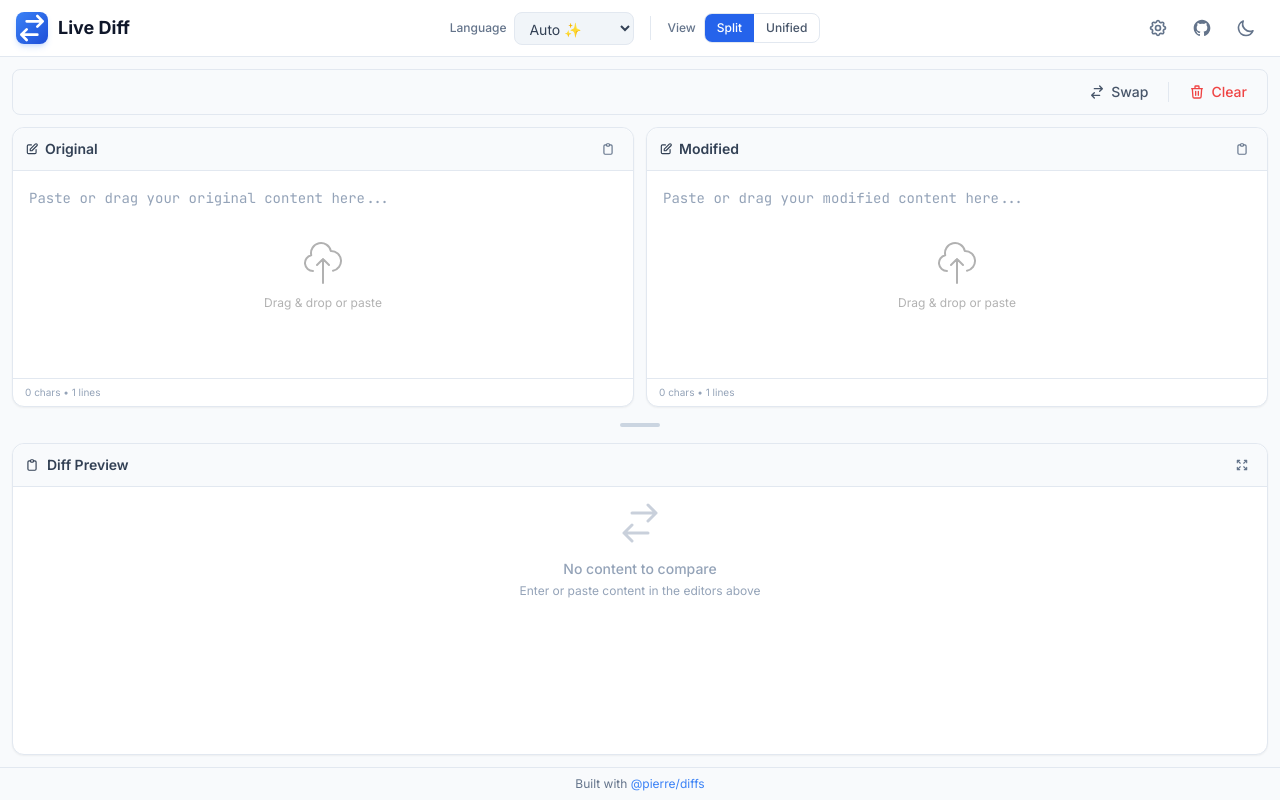
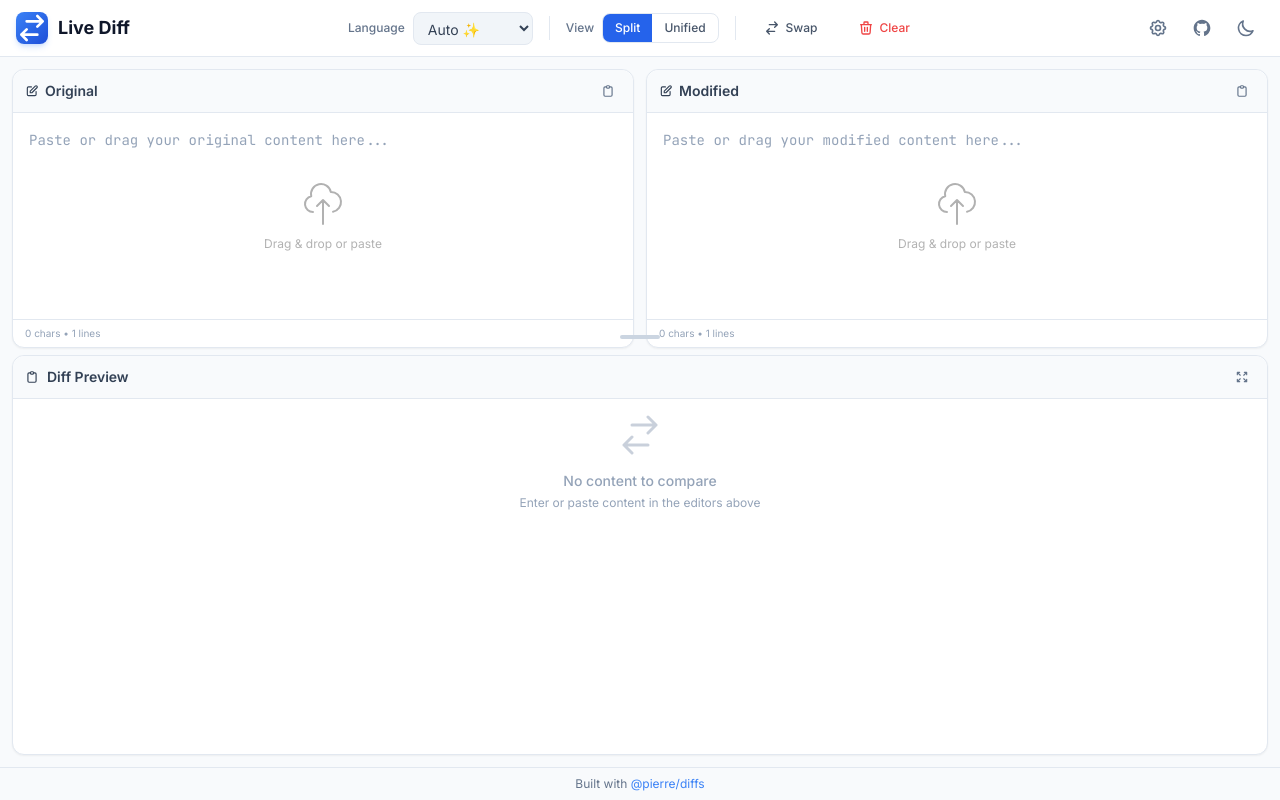
Before and after one commit to yhzhu99/live-diff, a React (Vite) app: page / in a window 1280 px wide. Built offline with nearby package versions, Linux system fonts and the light colour scheme.

Commit message:
feat: Persist all UI settings to localStorage and integrate action buttons into the header.

```diff
--- a/src/App.tsx
+++ b/src/App.tsx
@@ -2,7 +2,6 @@ import { useState, useCallback, useMemo, useRef, useEffect } from 'react'
 import { MultiFileDiff, type FileContents } from '@pierre/diffs/react'
 import hljs from 'highlight.js'
 import { Editor } from './components/Editor'
-import { Toolbar } from './components/Toolbar'
 import { Header } from './components/Header'
 import { SettingsModal } from './components/SettingsModal'
 
@@ -34,44 +33,101 @@ const LANGUAGES = [
 
 type DiffStyle = 'split' | 'unified'
 
-// LocalStorage key for dark mode
-const DARK_MODE_KEY = 'live-diff-dark-mode'
+// LocalStorage keys
+const STORAGE_KEYS = {
+  DARK_MODE: 'live-diff-dark-mode',
+  DIFF_STYLE: 'live-diff-diff-style',
+  LINE_DIFF_TYPE: 'live-diff-line-diff-type',
+  SHOW_BACKGROUNDS: 'live-diff-show-backgrounds',
+  WRAP_TEXT: 'live-diff-wrap-text',
+  SHOW_LINE_NUMBERS: 'live-diff-show-line-numbers',
+  EDITOR_HEIGHT: 'live-diff-editor-height',
+}
+
+// Constraints for editor height
+const MIN_EDITOR_HEIGHT = 120
+const MAX_EDITOR_HEIGHT_RATIO = 0.5 // Max 50% of viewport
 
 export default function App() {
   const [originalContent, setOriginalContent] = useState('')
   const [modifiedContent, setModifiedContent] = useState('')
   const [language, setLanguage] = useState('auto')
   const [detectedLanguage, setDetectedLanguage] = useState('plaintext')
-  const [diffStyle, setDiffStyle] = useState<DiffStyle>('split')
 
-  // Initialize darkMode from localStorage, default to false (light mode)
+  // Initialize settings from localStorage
+  const [diffStyle, setDiffStyle] = useState<DiffStyle>(() => {
+    const stored = localStorage.getItem(STORAGE_KEYS.DIFF_STYLE)
+    return (stored === 'unified' ? 'unified' : 'split') as DiffStyle
+  })
+
   const [darkMode, setDarkMode] = useState(() => {
-    const stored = localStorage.getItem(DARK_MODE_KEY)
-    if (stored !== null) {
-      return stored === 'true'
-    }
-    return false // Default to light mode
+    const stored = localStorage.getItem(STORAGE_KEYS.DARK_MODE)
+    return stored === 'true'
   })
 
   // Settings Modal
   const [isSettingsOpen, setIsSettingsOpen] = useState(false)
 
-  // Advanced Options
-  const [lineDiffType, setLineDiffType] = useState<'word-alt' | 'word' | 'char' | 'none'>('word-alt')
-  const [showBackgrounds, setShowBackgrounds] = useState(true)
-  const [wrapText, setWrapText] = useState(true)
-  const [showLineNumbers, setShowLineNumbers] = useState(true)
+  // Advanced Options - all persisted
+  const [lineDiffType, setLineDiffType] = useState<'word-alt' | 'word' | 'char' | 'none'>(() => {
+    const stored = localStorage.getItem(STORAGE_KEYS.LINE_DIFF_TYPE)
+    return (['word-alt', 'word', 'char', 'none'].includes(stored || '') ? stored : 'word-alt') as 'word-alt' | 'word' | 'char' | 'none'
+  })
+
+  const [showBackgrounds, setShowBackgrounds] = useState(() => {
+    const stored = localStorage.getItem(STORAGE_KEYS.SHOW_BACKGROUNDS)
+    return stored !== 'false' // Default true
+  })
+
+  const [wrapText, setWrapText] = useState(() => {
+    const stored = localStorage.getItem(STORAGE_KEYS.WRAP_TEXT)
+    return stored !== 'false' // Default true
+  })
+
+  const [showLineNumbers, setShowLineNumbers] = useState(() => {
+    const stored = localStorage.getItem(STORAGE_KEYS.SHOW_LINE_NUMBERS)
+    return stored !== 'false' // Default true
+  })
 
   // Layout states
-  const [editorHeight, setEditorHeight] = useState(280)
+  const [editorHeight, setEditorHeight] = useState(() => {
+    const stored = localStorage.getItem(STORAGE_KEYS.EDITOR_HEIGHT)
+    const parsed = parseInt(stored || '', 10)
+    return !isNaN(parsed) && parsed >= MIN_EDITOR_HEIGHT ? parsed : 250
+  })
+
   const [isFullscreen, setIsFullscreen] = useState(false)
   const isResizing = useRef(false)
 
-  // Sync dark mode with document and localStorage
+  // Persist all settings to localStorage
   useEffect(() => {
     document.body.classList.toggle('dark', darkMode)
-    localStorage.setItem(DARK_MODE_KEY, String(darkMode))
+    localStorage.setItem(STORAGE_KEYS.DARK_MODE, String(darkMode))
   }, [darkMode])
+
+  useEffect(() => {
+    localStorage.setItem(STORAGE_KEYS.DIFF_STYLE, diffStyle)
+  }, [diffStyle])
+
+  useEffect(() => {
+    localStorage.setItem(STORAGE_KEYS.LINE_DIFF_TYPE, lineDiffType)
+  }, [lineDiffType])
+
+  useEffect(() => {
+    localStorage.setItem(STORAGE_KEYS.SHOW_BACKGROUNDS, String(showBackgrounds))
+  }, [showBackgrounds])
+
+  useEffect(() => {
+    localStorage.setItem(STORAGE_KEYS.WRAP_TEXT, String(wrapText))
+  }, [wrapText])
+
+  useEffect(() => {
+    localStorage.setItem(STORAGE_KEYS.SHOW_LINE_NUMBERS, String(showLineNumbers))
+  }, [showLineNumbers])
+
+  useEffect(() => {
+    localStorage.setItem(STORAGE_KEYS.EDITOR_HEIGHT, String(editorHeight))
+  }, [editorHeight])
 
   // Auto detection effect
   useEffect(() => {
@@ -152,7 +208,7 @@ export default function App() {
     setDarkMode(prev => !prev)
   }, [])
 
-  // Resizing logic
+  // Resizing logic with proper constraints
   const startResizing = useCallback(() => {
     isResizing.current = true
     document.body.style.cursor = 'row-resize'
@@ -167,10 +223,21 @@ export default function App() {
 
   const handleResize = useCallback((e: MouseEvent) => {
     if (!isResizing.current) return
-    // Adjust editor height based on mouse position (header is ~60px)
-    const newHeight = e.clientY - 100
-    if (newHeight > 120 && newHeight < window.innerHeight - 200) {
+
+    // Calculate max height based on viewport
+    const maxHeight = Math.floor(window.innerHeight * MAX_EDITOR_HEIGHT_RATIO)
+
+    // Header is ~52px, main padding is ~12px
+    const headerOffset = 64
+    const newHeight = e.clientY - headerOffset
+
+    // Apply constraints
+    if (newHeight >= MIN_EDITOR_HEIGHT && newHeight <= maxHeight) {
       setEditorHeight(newHeight)
+    } else if (newHeight < MIN_EDITOR_HEIGHT) {
+      setEditorHeight(MIN_EDITOR_HEIGHT)
+    } else if (newHeight > maxHeight) {
+      setEditorHeight(maxHeight)
     }
   }, [])
 
@@ -197,17 +264,16 @@ export default function App() {
         onLanguageChange={setLanguage}
         diffStyle={diffStyle}
         onDiffStyleChange={setDiffStyle}
+        onSwap={handleSwap}
+        onClear={handleClear}
         onOpenSettings={() => setIsSettingsOpen(true)}
       />
 
       <main className="flex-1 flex flex-col p-3 gap-3 max-w-[1800px] mx-auto w-full">
-        {/* Action Bar */}
-        <Toolbar onSwap={handleSwap} onClear={handleClear} />
-
         {/* Editor Section */}
         <div
           className="grid grid-cols-1 lg:grid-cols-2 gap-3 flex-none"
-          style={{ height: `${editorHeight}px` }}
+          style={{ height: `${editorHeight}px`, minHeight: `${MIN_EDITOR_HEIGHT}px` }}
         >
           <Editor
             title="Original"
--- a/src/components/Header.tsx
+++ b/src/components/Header.tsx
@@ -9,6 +9,9 @@ interface HeaderProps {
   // View controls
   diffStyle: 'split' | 'unified'
   onDiffStyleChange: (style: 'split' | 'unified') => void
+  // Actions
+  onSwap: () => void
+  onClear: () => void
   // Settings
   onOpenSettings: () => void
 }
@@ -22,6 +25,8 @@ export function Header({
   onLanguageChange,
   diffStyle,
   onDiffStyleChange,
+  onSwap,
+  onClear,
   onOpenSettings,
 }: HeaderProps) {
   const allLanguages = [{ value: 'auto', label: 'Auto ✨' }, ...languages]
@@ -99,6 +104,33 @@ export function Header({
             </button>
           </div>
         </div>
+
+        {/* Divider */}
+        <div className="w-px h-6 bg-surface-200 dark:bg-surface-700" />
+
+        {/* Swap Button */}
+        <button
+          onClick={onSwap}
+          className="inline-flex items-center gap-1.5 px-3 py-1.5 text-xs font-medium rounded-lg text-surface-600 dark:text-surface-400 hover:bg-surface-100 dark:hover:bg-surface-800 transition-colors"
+          title="Swap original and modified content"
+        >
+          <svg className="w-4 h-4" fill="none" viewBox="0 0 24 24" stroke="currentColor">
+            <path strokeLinecap="round" strokeLinejoin="round" strokeWidth={2} d="M8 7h12m0 0l-4-4m4 4l-4 4m0 6H4m0 0l4 4m-4-4l4-4" />
+          </svg>
+          Swap
+        </button>
+
+        {/* Clear Button */}
+        <button
+          onClick={onClear}
+          className="inline-flex items-center gap-1.5 px-3 py-1.5 text-xs font-medium rounded-lg text-red-500 hover:bg-red-50 dark:hover:bg-red-900/20 transition-colors"
+          title="Clear all content"
+        >
+          <svg className="w-4 h-4" fill="none" viewBox="0 0 24 24" stroke="currentColor">
+            <path strokeLinecap="round" strokeLinejoin="round" strokeWidth={2} d="M19 7l-.867 12.142A2 2 0 0116.138 21H7.862a2 2 0 01-1.995-1.858L5 7m5 4v6m4-6v6m1-10V4a1 1 0 00-1-1h-4a1 1 0 00-1 1v3M4 7h16" />
+          </svg>
+          Clear
+        </button>
       </div>
 
       {/* Right Controls */}
--- a/src/components/Toolbar.tsx
+++ /dev/null
@@ -1,30 +0,0 @@
-interface ToolbarProps {
-  onSwap: () => void
-  onClear: () => void
-}
-
-export function Toolbar({ onSwap, onClear }: ToolbarProps) {
-  return (
-    <div className="flex items-center justify-end gap-2 px-2 py-1.5 bg-surface-50 dark:bg-surface-900 rounded-lg border border-surface-200 dark:border-surface-700">
-      <button
-        className="inline-flex items-center gap-1.5 px-3 py-1.5 text-sm font-medium rounded-lg text-surface-600 dark:text-surface-400 hover:bg-surface-100 dark:hover:bg-surface-800 transition-colors"
-        onClick={onSwap}
-      >
-        <svg className="w-4 h-4" fill="none" viewBox="0 0 24 24" stroke="currentColor">
-          <path strokeLinecap="round" strokeLinejoin="round" strokeWidth={2} d="M8 7h12m0 0l-4-4m4 4l-4 4m0 6H4m0 0l4 4m-4-4l4-4" />
-        </svg>
-        Swap
-      </button>
-      <div className="w-px h-5 bg-surface-200 dark:bg-surface-700" />
-      <button
-        className="inline-flex items-center gap-1.5 px-3 py-1.5 text-sm font-medium rounded-lg text-red-500 hover:bg-red-50 dark:hover:bg-red-900/20 transition-colors"
-        onClick={onClear}
-      >
-        <svg className="w-4 h-4" fill="none" viewBox="0 0 24 24" stroke="currentColor">
-          <path strokeLinecap="round" strokeLinejoin="round" strokeWidth={2} d="M19 7l-.867 12.142A2 2 0 0116.138 21H7.862a2 2 0 01-1.995-1.858L5 7m5 4v6m4-6v6m1-10V4a1 1 0 00-1-1h-4a1 1 0 00-1 1v3M4 7h16" />
-        </svg>
-        Clear
-      </button>
-    </div>
-  )
-}
```
